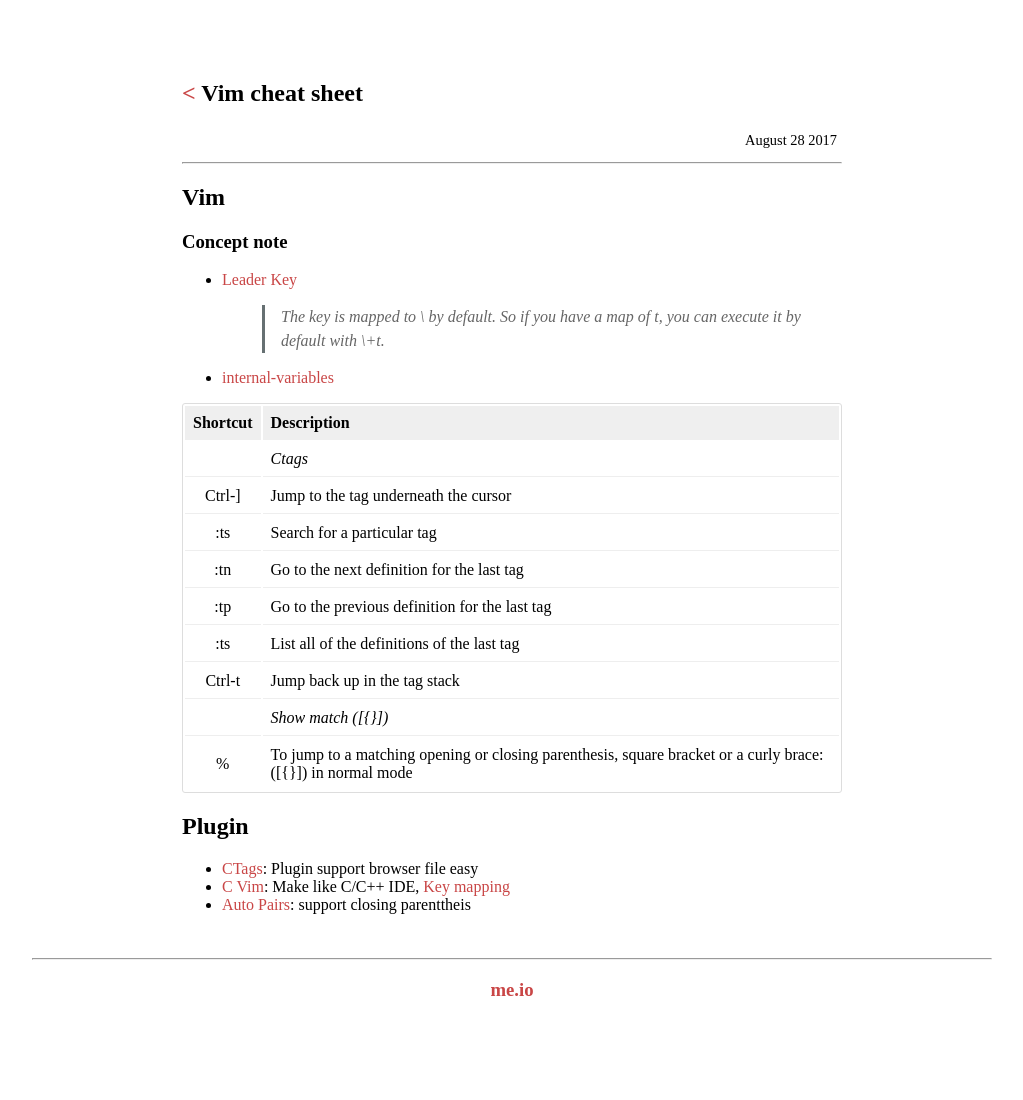
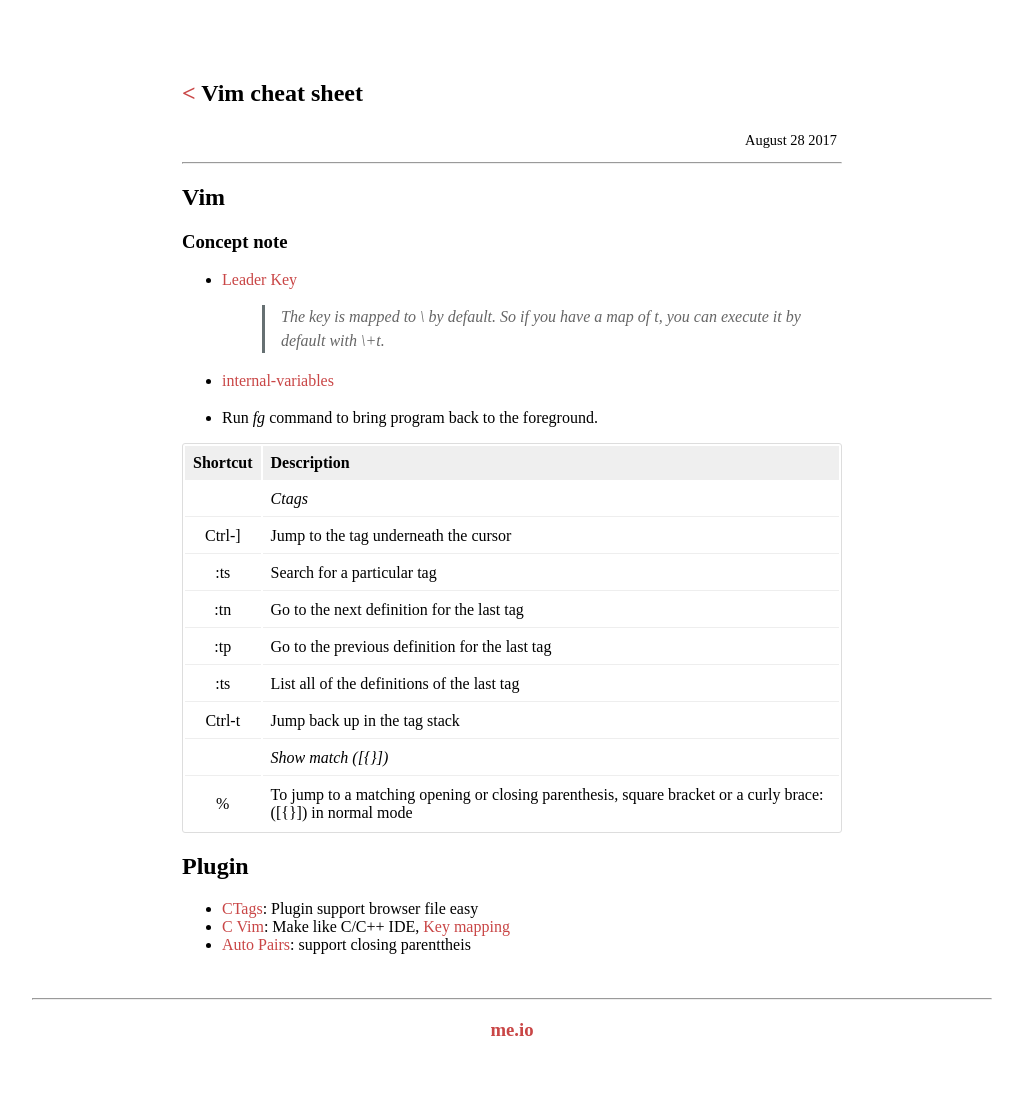
Before and after one commit to congdv/congdv.github.io, a Jekyll site: the page built from _posts/2017-08-28-vim-cheat-sheet.md, in a window 1280 px wide. Shown: the whole page, without its empty margins (128-1151 px from the left). Built offline with Jekyll 4.4.1, drawn with Linux system fonts in a browser that asks for light colours; before the commit the page ends 1060 px from its top, so only the background shows below that.

Commit message:
Update 2017-08-28-vim-cheat-sheet.md

```diff
--- a/_posts/2017-08-28-vim-cheat-sheet.md
+++ b/_posts/2017-08-28-vim-cheat-sheet.md
@@ -13,6 +13,8 @@
 > The <Leader> key is mapped to \ by default. So if you have a map of <Leader>t, you can execute it by default with \+t.
 
 - [internal-variables](https://stackoverflow.com/questions/15685729/vim-what-is-the-difference-between-let-g-let-b-etc)
+
+- Run *fg* command to bring program back to the foreground.
 
 |Shortcut| Description           |
 |:-------:|:---------------------|
```
